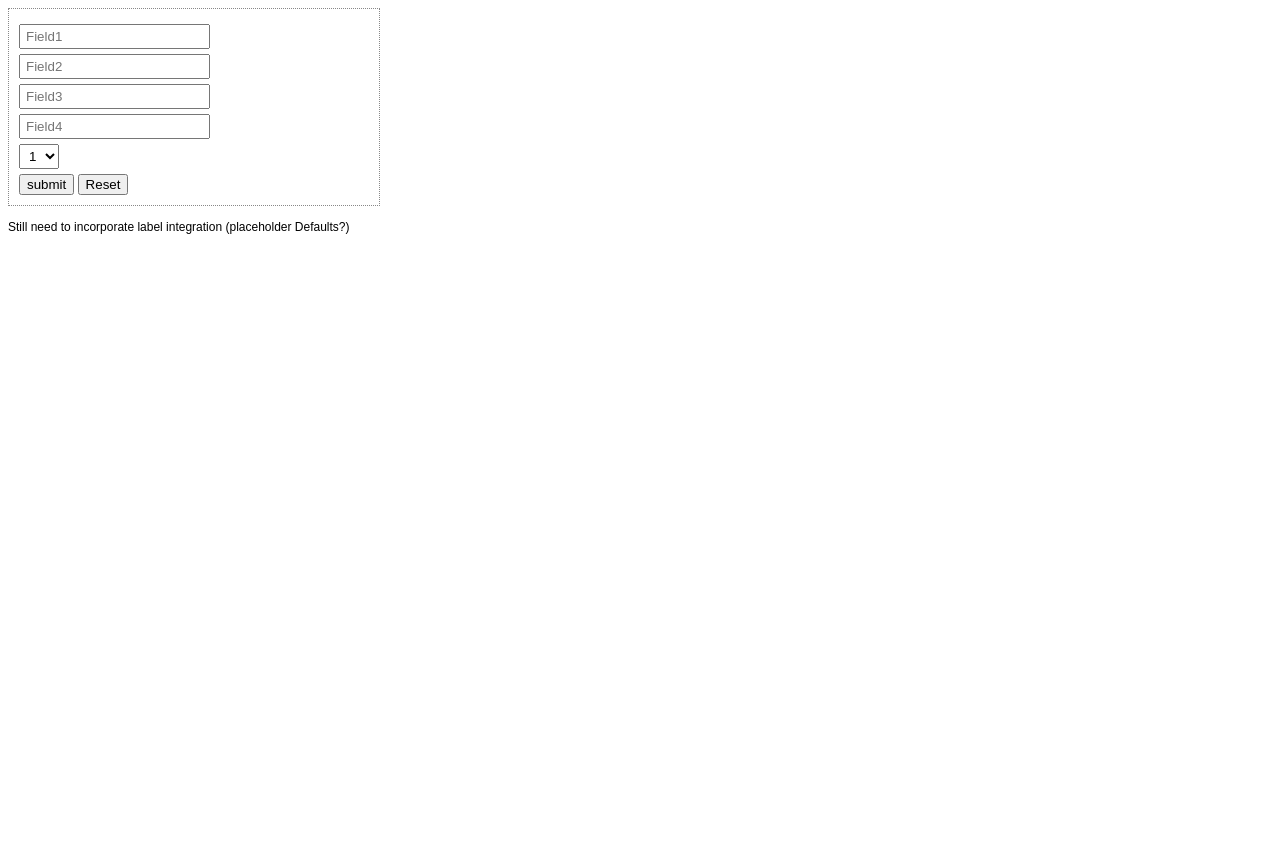
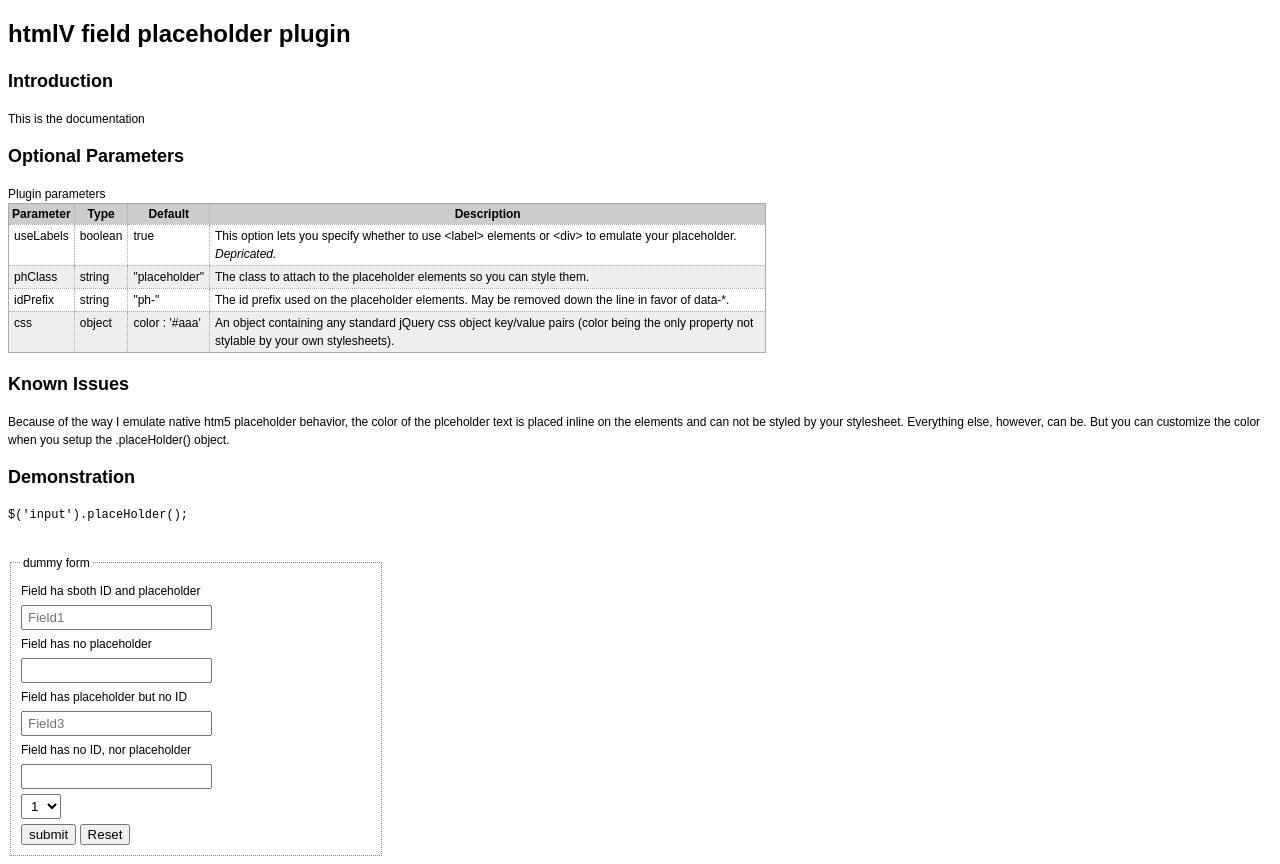
Before and after one commit to oobleck/htmlV-field-placeholder, a plain HTML site: page demos/index.html in a window 1280 px wide. Before the commit the page ends 800 px from the top, so only its background shows below. Drawn offline with nearby package versions, Linux system fonts and the light colour scheme.

Commit message:
Started detailed documentation. But the plugin works.

```diff
--- a/demos/index.html
+++ b/demos/index.html
@@ -25,7 +25,7 @@
         body {
             font: 12px/1.5 sans-serif;
         }
-        form {
+        fieldset {
             width: 350px;
             border: 1px dotted #888;
             padding: 10px;
@@ -36,6 +36,42 @@
             margin: 5px 0;
             padding: 3px 5px;
         }
+        .placeholder {}
+        table {
+            border-collapse: collapse;
+            border: 1px solid #aaa;
+            width: 60%;
+            margin: 0 0 1.5em 0;
+            -webkit-border-radius: 5px;
+            -moz-border-radius: 5px;
+            radius: 5px;
+        }
+        table caption {
+            text-align: left;
+        }
+        th, tr {
+            border-bottom: 1px dotted #aaa;
+        }
+        tr.alt {
+            background: #eee;
+        }
+        thead {
+            background: #ccc;
+        }
+        col {
+            border: 1px dotted #aaa;
+            border-width: 0 1px;
+        }
+        table td {
+            padding: 2px 5px;
+            vertical-align: top;
+        }
+        col.params {}
+        col.types {
+            font-style: italic;
+        }
+        col.defaults {}
+        col.descs {}
     </style>
 </head>
 
@@ -43,14 +79,88 @@
 
   <div id="container">
     <header>
+        <h1>htmlV field placeholder plugin</h1>
     </header>
 
     <div id="main" role="main">
-        <form action="#">
+    <h2>Introduction</h2>
+    <p>This is the documentation</p>
+
+    <h2>Optional Parameters</h2>
+    <table summary="Options for the plugin" id="options">
+        <caption>Plugin parameters</caption>
+        <colgroup>
+        	<col class='params'/>
+        	<col class='types'/>
+        	<col class='defaults'/>
+        	<col class='descs'/>
+        </colgroup>
+     <thead>
+      <tr>
+       <th scope="col">Parameter</th>
+       <th scope="col">Type</th>
+       <th scope="col">Default</th>
+       <th scope="col">Description</th>
+      </tr>
+     </thead>
+     <tbody>
+      <tr>
+       <td>useLabels</td>
+       <td>boolean</td>
+       <td>true</td>
+       <td>
+            This option lets you specify whether to use &lt;label&gt; elements or &lt;div&gt;    to emulate your placeholder. <em>Depricated.</em>
+       </td>
+      </tr>
+      <tr>
+       <td>phClass</td>
+       <td>string</td>
+       <td>"placeholder"</td>
+       <td>
+           The class to attach to the placeholder elements so you can style them.
+       </td>
+      </tr>
+      <tr>
+       <td>idPrefix</td>
+       <td>string</td>
+       <td>"ph-"</td>
+       <td>
+            The id prefix used on the placeholder elements. May be removed down the line in favor of data-*.
+       </td>
+      </tr>
+      <tr>
+       <td>css</td>
+       <td>object</td>
+       <td>color : '#aaa'</td>
+       <td>
+            An object containing any standard jQuery css object key/value pairs (color being the only property not stylable by your own stylesheets).
+       </td>
+      </tr>
+     </tbody>
+    </table>
+
+    <h2>Known Issues</h2>
+    <p>Because of the way I emulate native htm5 placeholder behavior, the color of the plceholder text is placed inline on the elements and can not be styled by your stylesheet. Everything else, however, can be. But you can customize the color when you setup the .placeHolder() object.</p>
+
+        <h2>Demonstration</h2>
+        <code><pre>
+$('input').placeHolder();
+        </pre></code>
+        <form action="#" id='demo1'>
+            <fieldset>
+                <legend>dummy form</legend>
+                <label for='field1'>Field ha sboth ID and placeholder</label>
                 <input id='field1' type="text" placeholder='Field1' />
-        	<input id='field2' type="text" placeholder='Field2' />
+
+                <label for='field2'>Field has no placeholder</label>
+                <input id='field2' type="text" />
+
+                <label>Field has placeholder but no ID</label>
                 <input type="text" placeholder='Field3' />
-        	<input type="text" placeholder='Field4' />
+
+                <label>Field has no ID, nor placeholder</label>
+                <input type="text" />
+
                 <select name="select" id="select">
                     <option value="1">1</option>
                     <option value="2">2</option>
@@ -59,8 +169,8 @@
                 </select>
                 <input type="button" value='submit' />
                 <input type="reset" value='Reset' />
+            </fieldset>
         </form>
-        <p class='note'>Still need to incorporate label integration (placeholder Defaults?)</p>
     </div>
 
     <footer>
@@ -75,7 +185,8 @@
   <script>!window.jQuery && document.write(unescape('%3Cscript src="js/libs/jquery-1.4.4.js"%3E%3C/script%3E'))</script>
   <script src="../src/jquery.htmlv.field.placeholder.js"></script>
   <script>
-    $('input[placeholder]').placeHolder();
+    $('input').placeHolder();
+    $('tbody tr:odd').addClass('alt');
   </script>
 </body>
 </html>
```
Also changed, not shown: src/jquery.htmlv.field.placeholder.js. Lines whose indentation alone changed are shown as unchanged.
